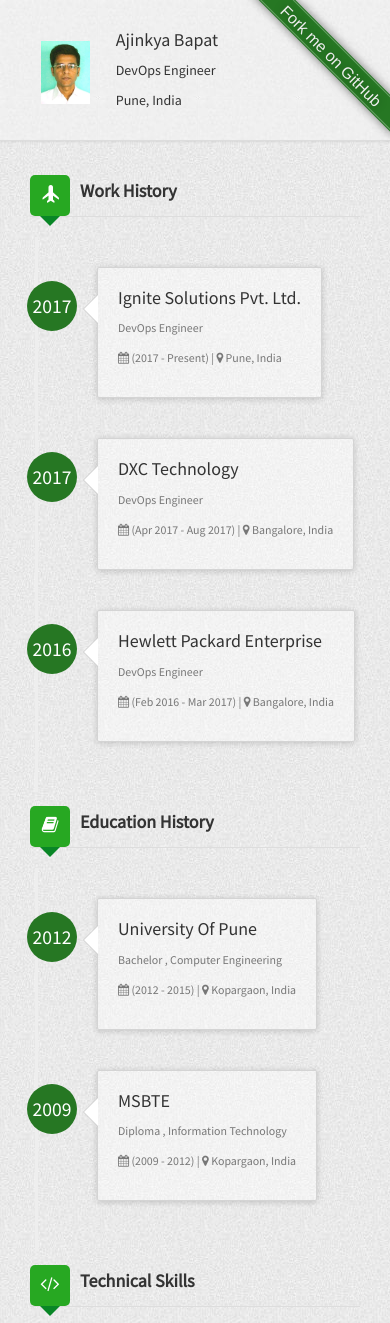
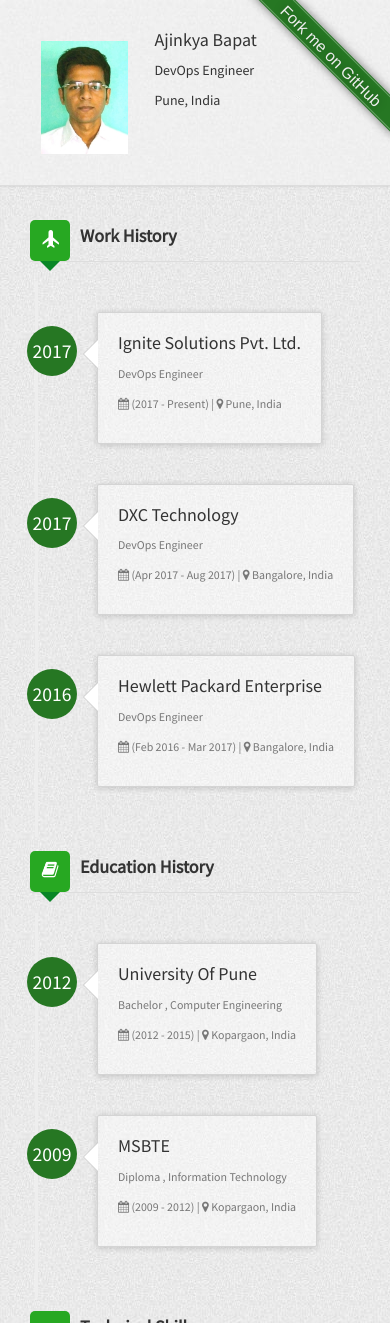
Before and after one commit to ajinkya-devops/Resume, a Jekyll site: the page built from index.html, in a window 390 px wide. Shown: the top 1323 px of the page. Built offline with Jekyll 4.4.1, drawn with Linux system fonts in a browser that asks for light colours; nearby versions of some CDN libraries; some of the changed text lies outside the part shown; grey boxes are pictures that could not be loaded.

Commit message:
Code mods

```diff
--- a/_config.yml
+++ b/_config.yml
@@ -96,5 +96,5 @@
       name: Containerization
       percentage: 80%
     - skill6:
-      name: PYTHON|JAVA|C|HTML|CSS|Javascript
+      name: PYTHON|JAVA|HTML|CSS|Javascript
       percentage: 60%
--- a/assets/css/resumecard.css
+++ b/assets/css/resumecard.css
@@ -63,7 +63,7 @@
 
 .header img {
     float: left;
-    height: 85px;
+    height: 135px;
     margin-right: 15px;
     padding: 11px;
 }
--- a/index.html
+++ b/index.html
@@ -259,5 +259,7 @@
                 <iframe src="https://www.google.com/maps/embed/v1/place?q={{ site.author.address }}&key=AIzaSyClEWLh20lxrQBFR7omuuVESviszPxONyk" width="100%" height="100%" frameborder="0" style="border:0"></iframe>
             </div>
         </div>
+        <div class="col-md-2">
+        </div>
     </div>
 </div>
```
